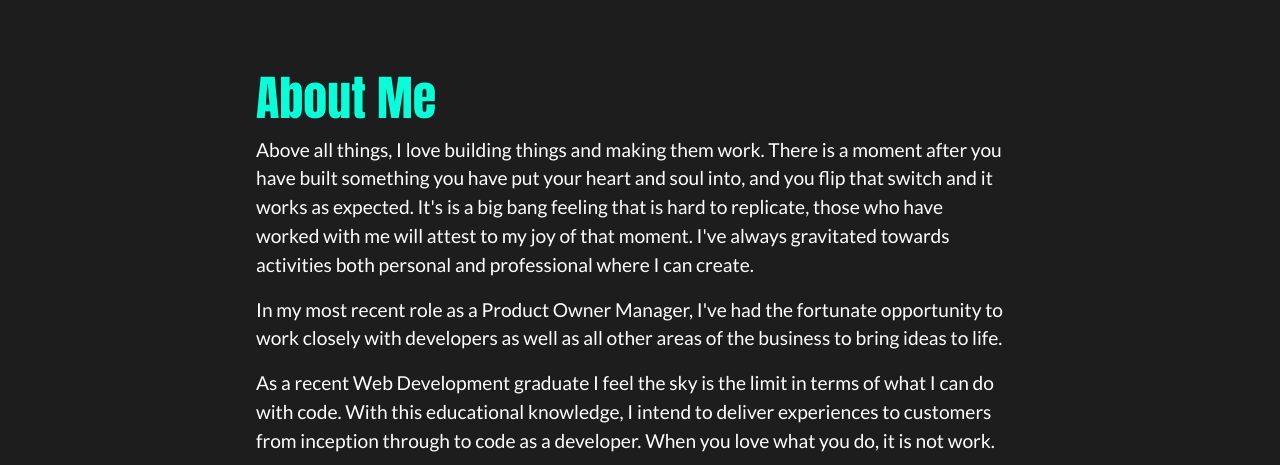
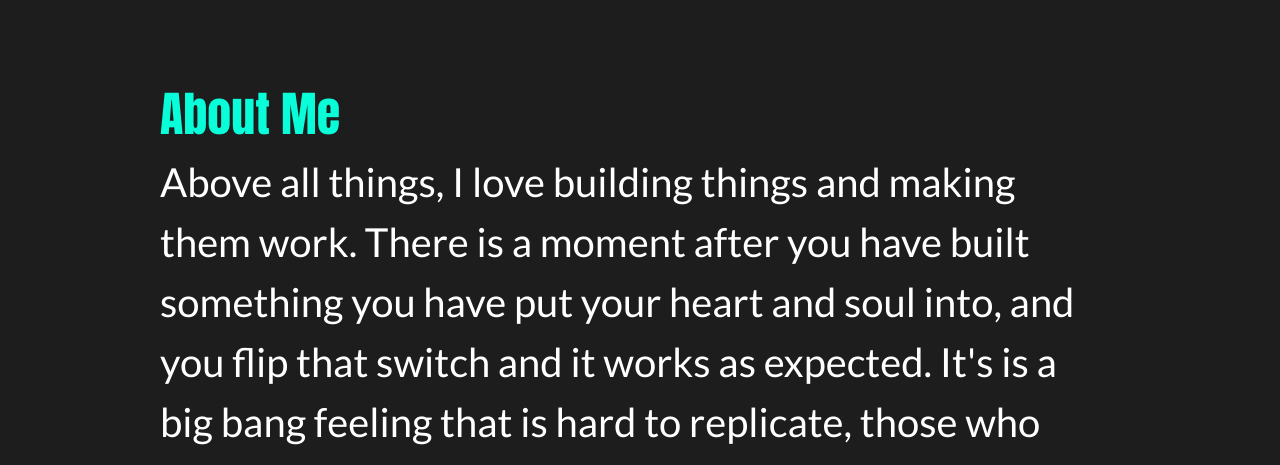
Before and after one commit to mgainer126/mattGainerDevelopment, a React (Create React App) app: page /AboutPage in a window 1280 px wide. Shown: the part 478-943 px from the top of the page. Built offline with nearby package versions, Linux system fonts and the light colour scheme; a web font is replaced by a local one.

Commit message:
updates to the about me page

```diff
--- a/src/components/About/About.scss
+++ b/src/components/About/About.scss
@@ -3,6 +3,7 @@
 .about {
   margin-top: 4rem;
   display: flex;
+  flex-direction: column;
   justify-content: flex-start;
   margin: 1rem;
   &__title {
@@ -20,7 +21,43 @@
 }
 
 @media only screen and (min-width: 768px) {
-  // .about {
-  //   // margin: 4rem 0 0 1rem;
-  // }
+  .about {
+    justify-content: center;
+  }
 }
+
+@media only screen and (min-width: 1280px) {
+  .about {
+    width: 100rem;
+    display: flex;
+    justify-content: center;
+
+    width: 60rem;
+    &__summary {
+      font-size: 2.5rem;
+      width: 100%;
+    }
+    &__wrapper {
+      display: flex;
+      flex-direction: column;
+      width: 62rem;
+    }
+  }
+}
+
+// @media only screen and (min-width: 2880px) {
+//   .about {
+//     &__wrapper {
+//       display: flex;
+//       flex-direction: column;
+//       align-items: center;
+//       width: 90%;
+//     }
+//     &__title {
+//     }
+//     &__summary {
+//       width: 100%;
+//       margin-bottom: 2rem;
+//     }
+//   }
+// }
--- a/src/pages/AboutPage/AboutPage.scss
+++ b/src/pages/AboutPage/AboutPage.scss
@@ -1,6 +1,7 @@
 @media only screen and (min-width: 768px) {
   .about-page {
-    margin-left: 15rem;
+    display: flex;
+    justify-content: center;
     margin-top: 10rem;
   }
 }
```
